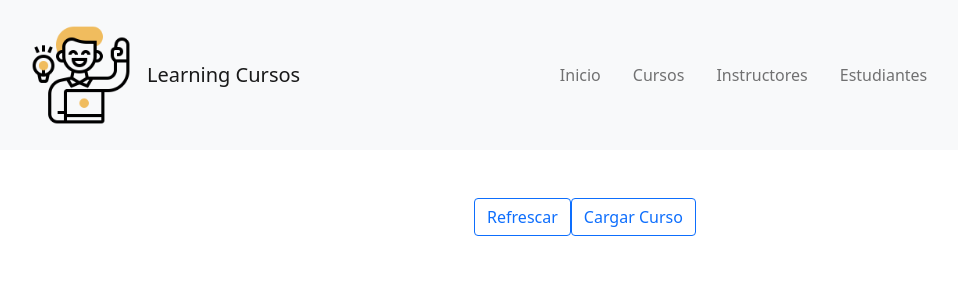
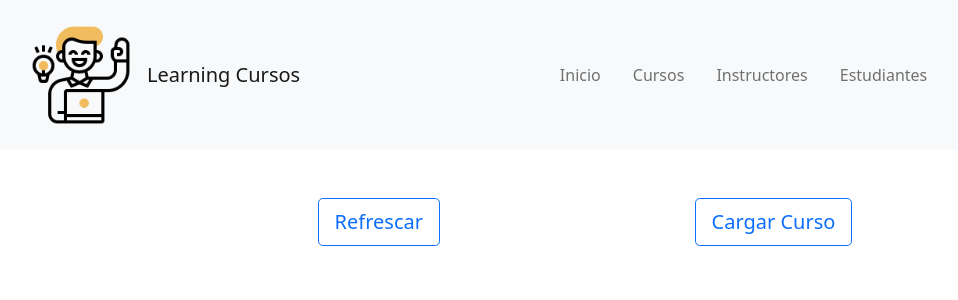
Before and after one commit to jhoacar/interview-dbaccess, a Next.js app in the folder frontend/learning/: page /cursos in a window 1280 px wide. Shown: the top 300 px of the page, without its empty margins (55-1013 px from the left). Built offline with nearby package versions, Linux system fonts and the light colour scheme; no server answers.

Commit message:
added dates

```diff
--- a/frontend/learning/package.json
+++ b/frontend/learning/package.json
@@ -10,6 +10,7 @@
   },
   "dependencies": {
     "bootstrap": "^5.1.3",
+    "html-duration-picker": "^2.3.4",
     "next": "12.0.7",
     "react": "17.0.2",
     "react-bootstrap": "^2.1.0",
--- a/frontend/learning/src/components/ButtonGroup/index.js
+++ b/frontend/learning/src/components/ButtonGroup/index.js
@@ -2,14 +2,14 @@ import { useState } from "react";
 import Button from "react-bootstrap/Button";
 import Modal from "../Modal";
 
-const GroupButtons = ({ titleModal="titulo",itemsModal=[],endPointPost=process.env.NEXT_PUBLIC_API_URL, refreshItems, ...props }) => {
+const GroupButtons = ({ titleModal="titulo",itemsModal=[],endPointPost, refreshItems, ...props }) => {
 
   const [modalShow,setModalShow] = useState(false);
 
   return (
-    <div {...props}>
-      <Button variant="outline-primary" onClick={() => refreshItems()}> Refrescar </Button>
-      <Button variant="outline-primary" onClick={() => setModalShow(true)}>Cargar Curso</Button>
+    <div className="w-100 d-flex align-items-center justify-content-evenly" {...props}>
+      <Button size="lg" variant="outline-primary" onClick={() => refreshItems()}> Refrescar </Button>
+      <Button size="lg" variant="outline-primary" onClick={() => setModalShow(true)}>Cargar Curso</Button>
       <Modal title={titleModal} endPoint={endPointPost} show={modalShow} items={itemsModal} onHide={() => setModalShow(false)} />
     </div>
   );
--- a/frontend/learning/src/components/Form/index.js
+++ b/frontend/learning/src/components/Form/index.js
@@ -1,16 +1,19 @@
 import Form from "react-bootstrap/Form";
 import Button from "react-bootstrap/Button";
+import { useState } from "react";
 
-const CustomForm = ({items, ...props}) => {
+const CustomForm = ({items, endPoint=process.env.NEXT_PUBLIC_API_URL , ...props}) => {
+
+  const [textButton, setTextButton ] = useState("Enviar");
+
   return (
-    <Form {...props} action={process.env.NEXT_PUBLIC_API_URL + endPoint} method="POST" >
+    <Form {...props} action={endPoint} method="POST" >
       {items?.map((item) => (
         <Form.Group className="mb-3">
           <Form.Label>{item?.label}</Form.Label>
           <Form.Control
-            type={item?.type}
-            placeholder={item?.placeholder}
-            required={item?.required ? 1 : 0}
+            {...item}
+            required
           />
           <Form.Text className="text-muted">{item?.text}</Form.Text>
         </Form.Group>
--- a/frontend/learning/src/components/Modal/index.js
+++ b/frontend/learning/src/components/Modal/index.js
@@ -4,16 +4,18 @@ import { useState } from "react";
 import Form from "../Form";
 
 const CustomModal = ({ title, items, endPoint, ...props }) => {
-
-  const [textButton, setTextButton] = useState("Enviar");
-
   return (
-    <Modal {...props} size="lg" aria-labelledby="contained-modal-title-vcenter" centered>
+    <Modal
+      {...props}
+      size="lg"
+      aria-labelledby="contained-modal-title-vcenter"
+      centered
+    >
       <Modal.Header closeButton>
         <Modal.Title className="w-100 text-center"> {title} </Modal.Title>
       </Modal.Header>
       <Modal.Body>
-        <Form items={items}></Form>
+        <Form items={items} endPoint={endPoint}></Form>
       </Modal.Body>
     </Modal>
   );
--- a/frontend/learning/src/pages/_app.js
+++ b/frontend/learning/src/pages/_app.js
@@ -1,4 +1,5 @@
 import "bootstrap/dist/css/bootstrap.css";
+//import "html-duration-picker";
 import { useEffect } from "react";
 
 import Head from "next/head";
@@ -15,6 +16,7 @@ function LearningApp({ Component, pageProps, reduxStore }) {
     <>
       <Head>
         <title>Learning - Interview DBAccess</title>
+        <script src="https://cdn.jsdelivr.net/npm/html-duration-picker@latest/dist/html-duration-picker.min.js" defer></script>
         <link rel="shortcut icon" href="/icon.png" />
       </Head>
       <Navbar height="150px" />
--- a/frontend/learning/src/utils/constants.js
+++ b/frontend/learning/src/utils/constants.js
@@ -6,45 +6,49 @@ export const studentEndPoint = "/students/";
 
 export const schemeCourse = [
   {
-      label:"Nombre del Curso",
+    label: "Nombre del Curso",
     type: "text",
     placeholder: "",
     required: 1,
   },
   {
-      label:"Duracion del Curso",
-      type: "time",
-      placeholder: "",
+    //label: "Duracion del Curso",
+    //type: "text",
+    //placeholder: "Duracion",
     required: 1,
+    //step: "0.001",
+    className:"html-duration-picker",
+    //"data-duration-max":"00:35:00",
+    //children:
   },
   {
-      label:"Fecha del Curso",
+    label: "Fecha del Curso",
     type: "date",
     placeholder: "",
     required: 1,
   },
   {
-      label:"Nombre del Instructor",
+    label: "Nombre del Instructor",
     type: "text",
     placeholder: "",
     required: 1,
   },
-]
+];
 
 export const schemeInstructors = [
   {
-    label:"Nombre del Instructor",
+    label: "Nombre del Instructor",
     type: "text",
     placeholder: "",
     required: 1,
   },
-]
+];
 
 export const schemeStudents = [
   {
-    label:"Nombre del Estudiante",
+    label: "Nombre del Estudiante",
     type: "text",
     placeholder: "",
     required: 1,
   },
-]
+];
```
Also changed, not shown: 2 other files (tests, documents, lock files or other folders). Lines whose indentation alone changed are shown as unchanged.
